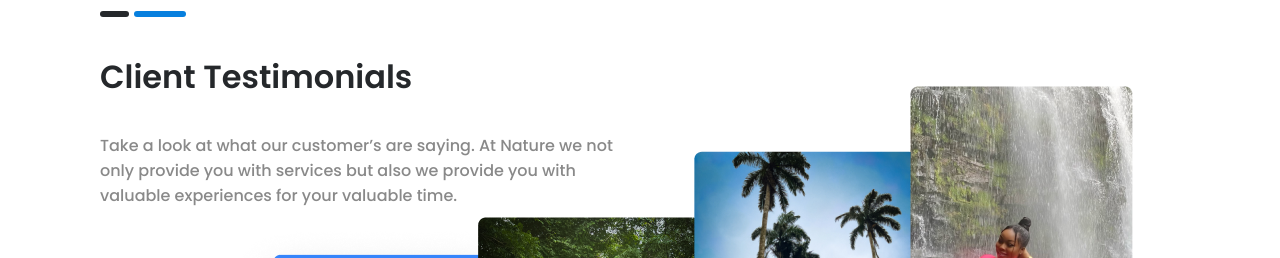
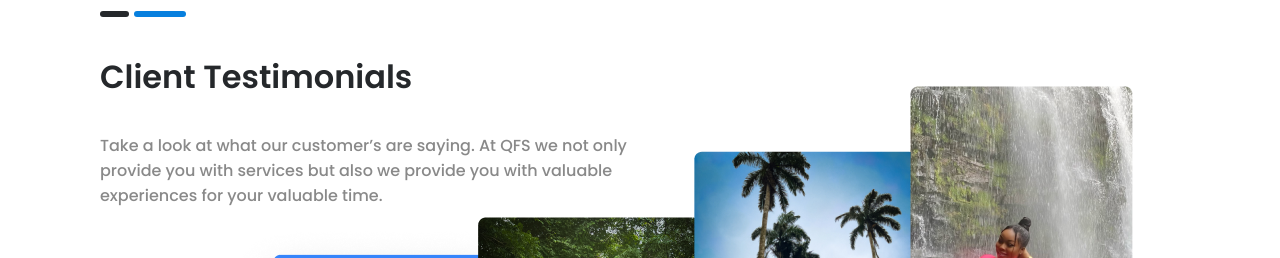
Before and after one commit to Fv-tima/QFStravelAndTour, a React (Vite) app: page / in a window 1280 px wide. Shown: the part 2740-2998 px from the top of the page. Built offline with nearby package versions, Linux system fonts and the light colour scheme.

Commit message:
Update Feedback.jsx

```diff
--- a/src/components/Feedback/Feedback.jsx
+++ b/src/components/Feedback/Feedback.jsx
@@ -13,7 +13,7 @@ export default function Feedback() {
     <FeedbackContainer>
 <img src={serviceVector} />
 <h1>Client Testimonials</h1>
-<p>Take a look at what our customer’s are saying. At Nature we not only provide you with services but also we provide you with valuable experiences for your valuable time.</p>
+<p>Take a look at what our customer’s are saying. At QFS we not only provide you with services but also we provide you with valuable experiences for your valuable time.</p>
 <ImgCon>
 <img src={Fed1} id='img1' />
 <img src={Fed2} id='img2'/>
```
